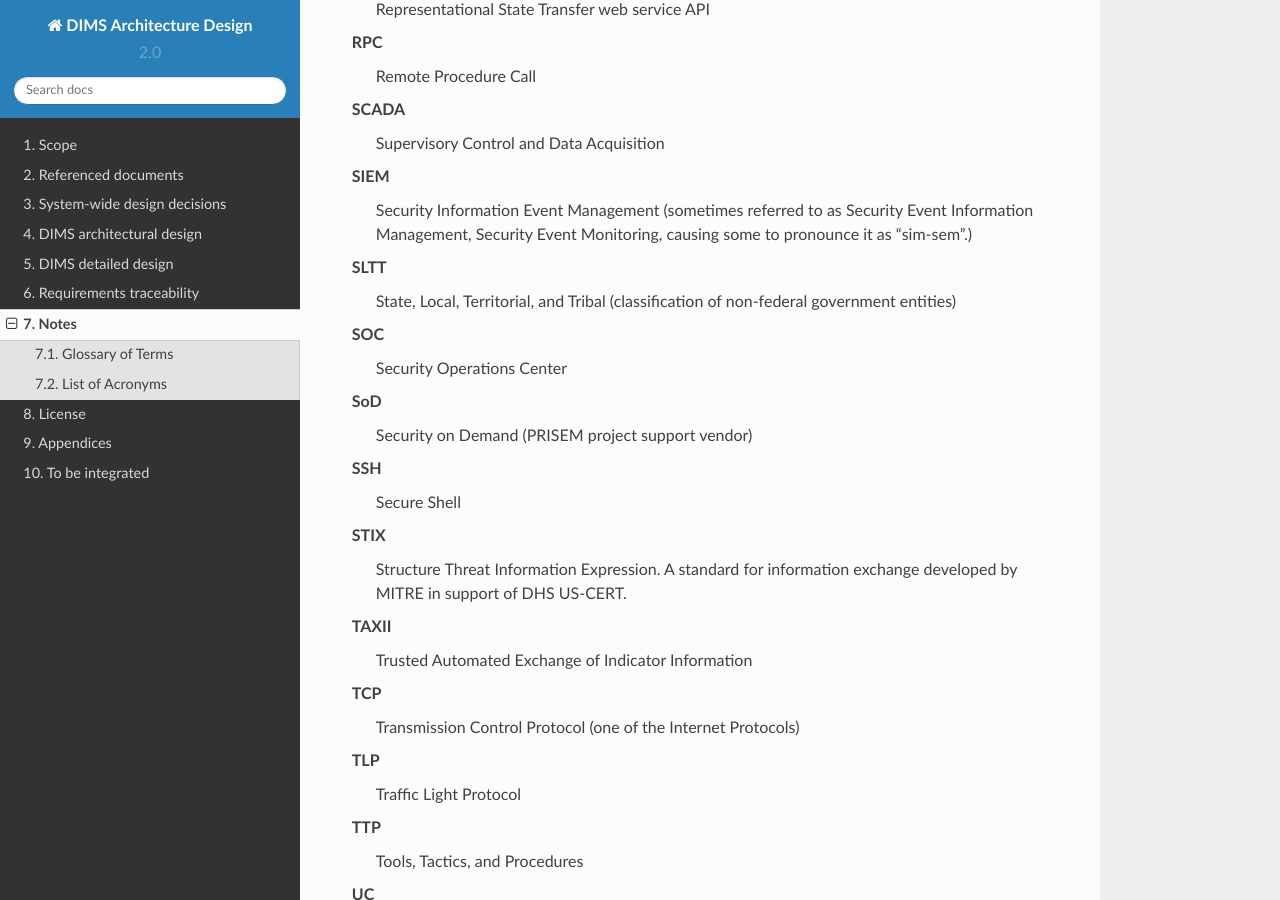
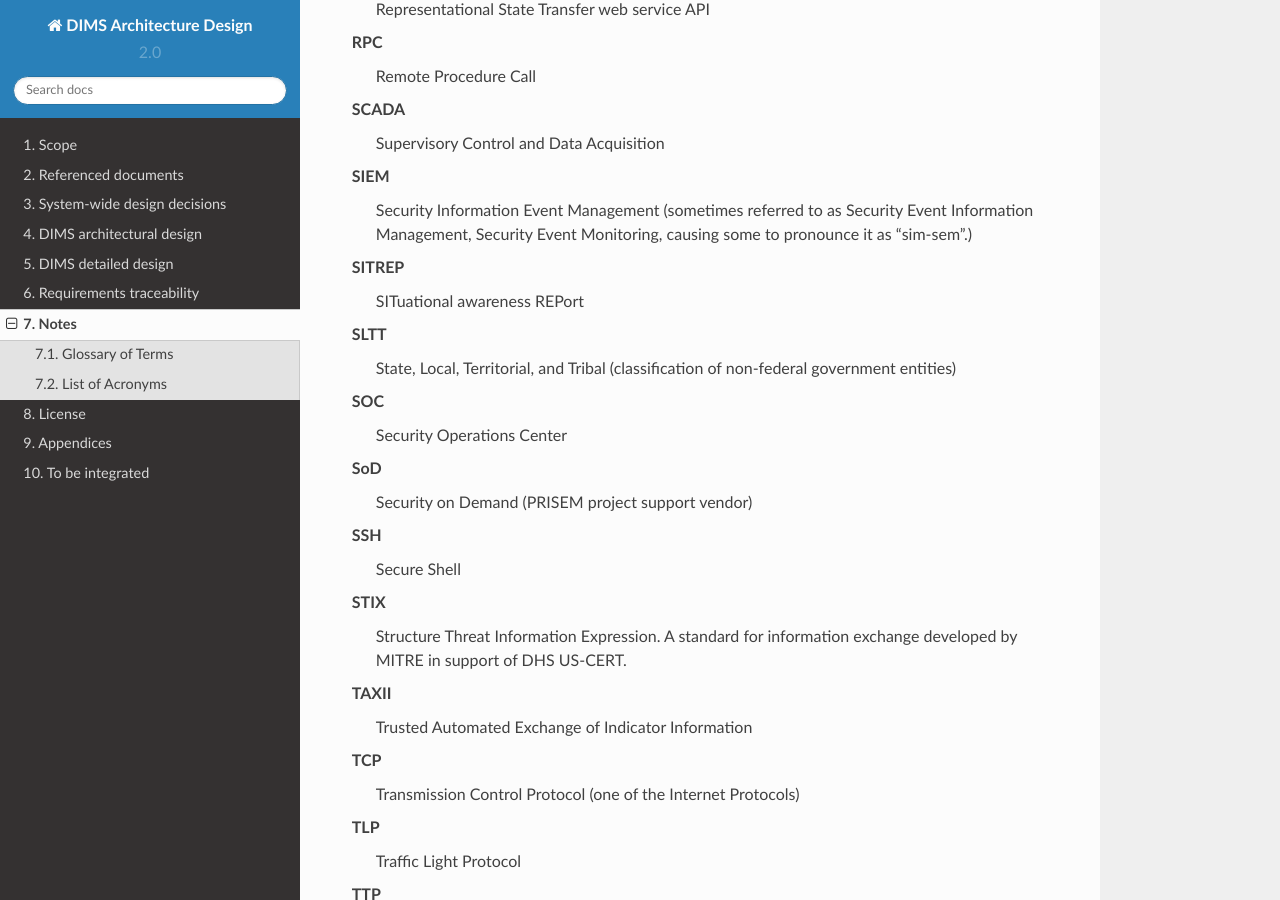
Before and after one commit to uw-dims/dims-ad, a Sphinx documentation site: the page built from docs/source/notes.rst, in a window 1280 px wide and 900 px high, scrolled down 4478 px. Built offline with Sphinx 7.4.7 and the Read the Docs theme 2.0.0, drawn with Linux system fonts in a browser that asks for light colours.

Commit message:
Add SITREP acronym

```diff
--- a/docs/source/notes.rst
+++ b/docs/source/notes.rst
@@ -229,6 +229,9 @@ List of Acronyms
        Event Information Management, Security Event Monitoring, causing some to
        pronounce it as "sim-sem".)
 
+   SITREP
+       SITuational awareness REPort
+
    SLTT
        State, Local, Territorial, and Tribal (classification of non-federal
        government entities)
```
